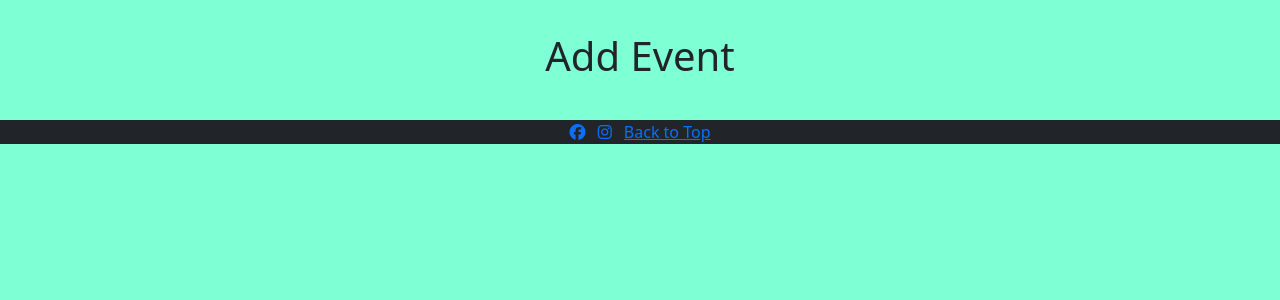
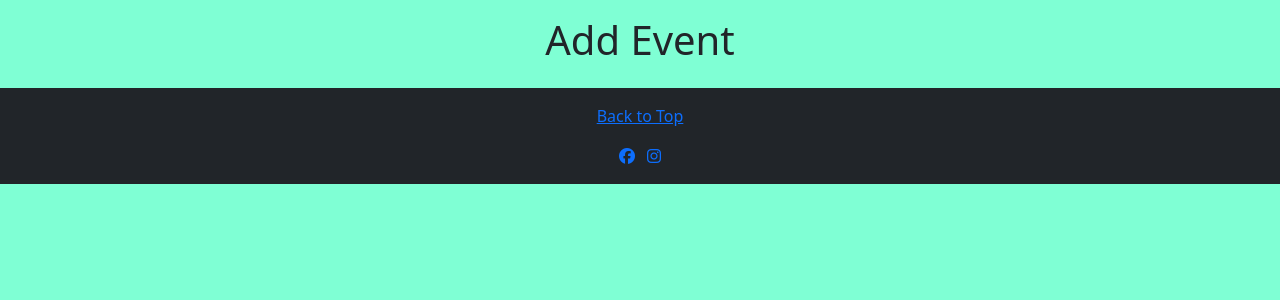
Before and after one commit to PjHurtig/events-in-town, a Django app: page /addpost/ in a window 1280 px wide. Shown: the part 78-378 px from the top of the page. Run offline with Django 3.2, Linux system fonts and the light colour scheme; some libraries are stand-ins or nearby versions.

Commit message:
fix styling errors

```diff
--- a/static/css/style.css
+++ b/static/css/style.css
@@ -49,9 +49,18 @@ body {
     text-align: center;
 }
 
+.padding-bottom {
+    padding-top: 0;
+    padding-bottom: 1rem;
+}
+
 .margin {
     margin: 2rem;
     padding: 1rem;
+}
+
+.margin-none {
+    margin: 0;
 }
 
 .status {
--- a/templates/add_post.html
+++ b/templates/add_post.html
@@ -5,8 +5,8 @@
 {% block content %}
 {% load crispy_forms_tags %}
 
-<div class="container padding">
-    <h1 class="text-center padding">Add Event</h1>
+<div class="container">
+    <h1 class="padding">Add Event</h1>
 
     <div class="row justify-content-center ">
         {% if user.is_authenticated %}
--- a/templates/base.html
+++ b/templates/base.html
@@ -87,14 +87,18 @@
     {% endblock content %}
 
     <!-- Footer with back-to-top-link and social media -->
-    <footer class="bg-dark text-center" role="footer">
+    <footer class="bg-dark text-center " role="footer">
         <div class="container">
-            <ul class="list-inline" role="footer navigation" aria-label="Footer Navigation">
-                <li class="list-inline-item"><a href="https://www.facebook.com/" target="_blank"
-                        aria-label="Facebook"><i class="fa-brands fa-facebook"></i></a></li>
-                <li class="list-inline-item"><a href="https://www.instagram.com/" target="_blank"
-                        aria-label="Instagram"><i class="fa-brands fa-instagram"></i></a></li>
-                <li class="list-inline-item"><a href="#top" aria-label="Back to Top">Back to Top</a></li>
+            <ul class="list-inline margin-none" role="footer navigation" aria-label="Footer Navigation">
+                <div class="padding">
+                    <li class="list-inline-item"><a href="#top" aria-label="Back to Top">Back to Top</a></li>
+                </div>
+                <div class="padding-bottom">
+                    <li class="list-inline-item"><a href="https://www.facebook.com/" target="_blank"
+                            aria-label="Facebook"><i class="fa-brands fa-facebook"></i></a></li>
+                    <li class="list-inline-item"><a href="https://www.instagram.com/" target="_blank"
+                            aria-label="Instagram"><i class="fa-brands fa-instagram"></i></a></li>
+                </div>
             </ul>
         </div>
     </footer>
```
